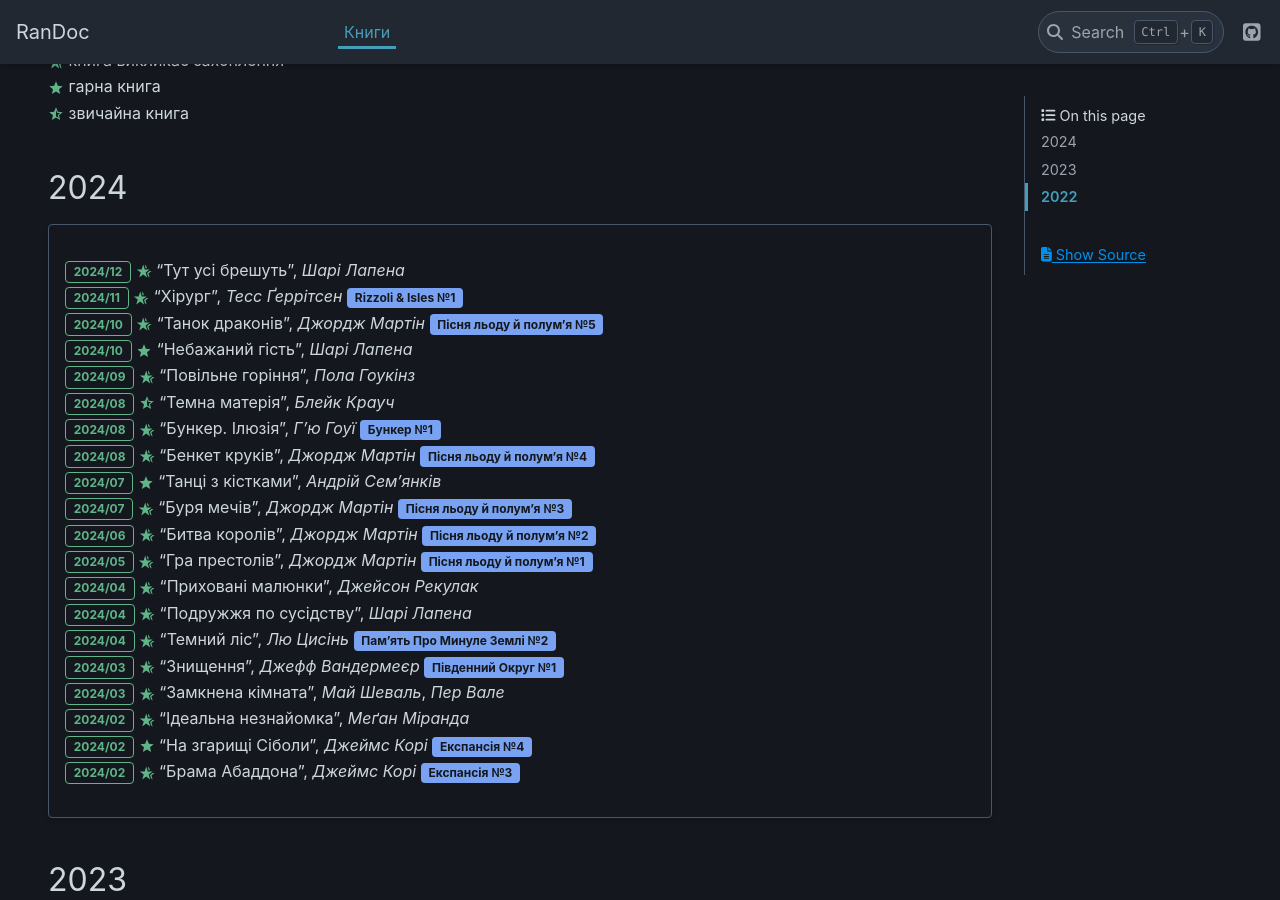
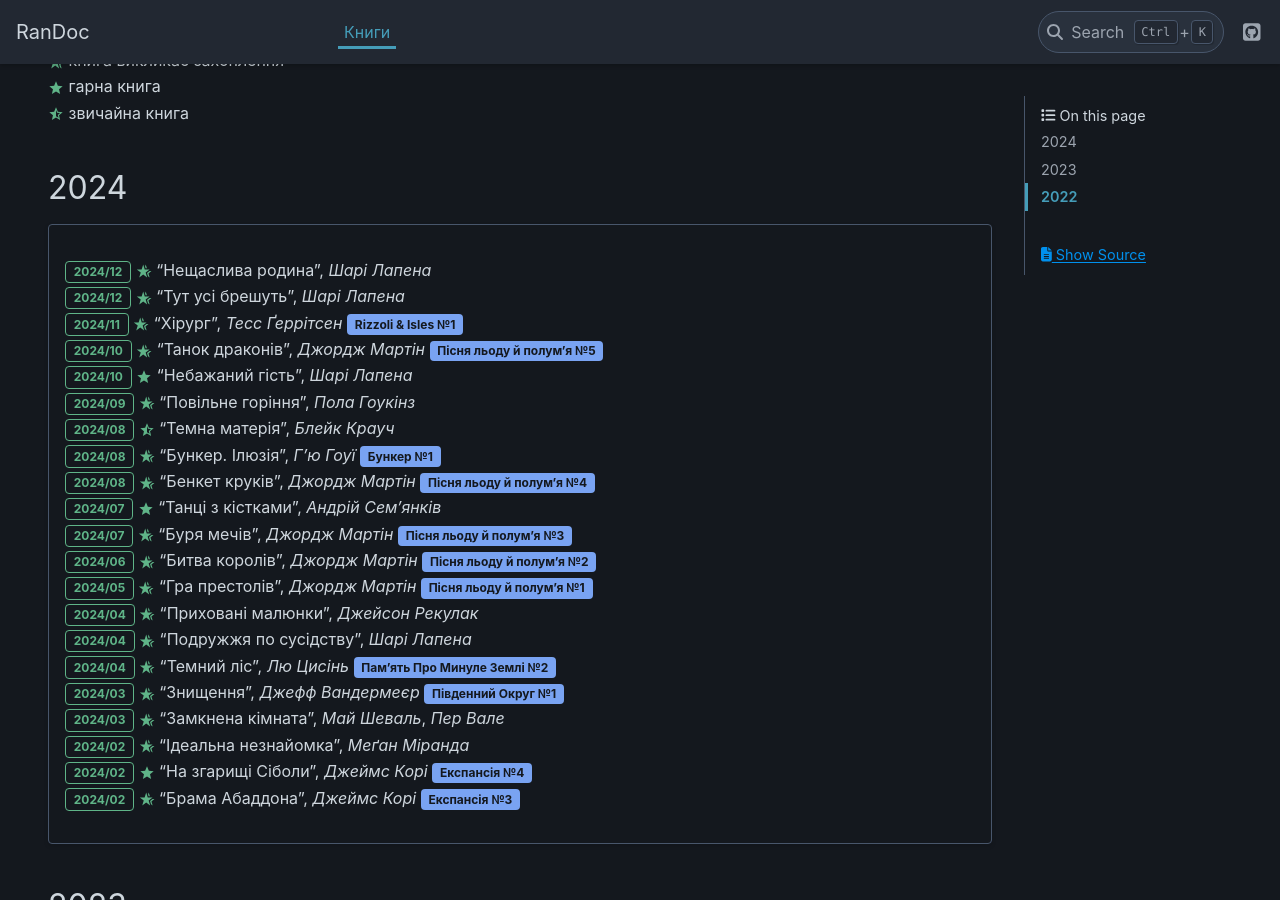
Before and after one commit to grembeter/randoc, a Sphinx documentation site: the page built from docs/source/books.rst, in a window 1280 px wide and 900 px high, scrolled down 408 px. Built offline with Sphinx 7.4.7 and the PyData theme 0.15.4, drawn with Linux system fonts in a browser that asks for light colours.

Commit message:
books: add Not a Happy Family
Signed-off-by: Grygorii Tertychnyi <grembeter@gmail.com>

```diff
--- a/docs/source/books.rst
+++ b/docs/source/books.rst
@@ -27,6 +27,7 @@
 
 .. card::
 
+   | :bdg-success-line:`2024/12` |+| "Нещаслива родина", *Шарі Лапена*
    | :bdg-success-line:`2024/12` |+| "Тут усі брешуть", *Шарі Лапена*
    | :bdg-success-line:`2024/11` |+| "Хірург", *Тесс Ґеррітсен* :bdg-info:`Rizzoli & Isles №1`
    | :bdg-success-line:`2024/10` |+| "Танок драконів", *Джордж Мартін* :bdg-info:`Пісня льоду й полум'я №5`
```
